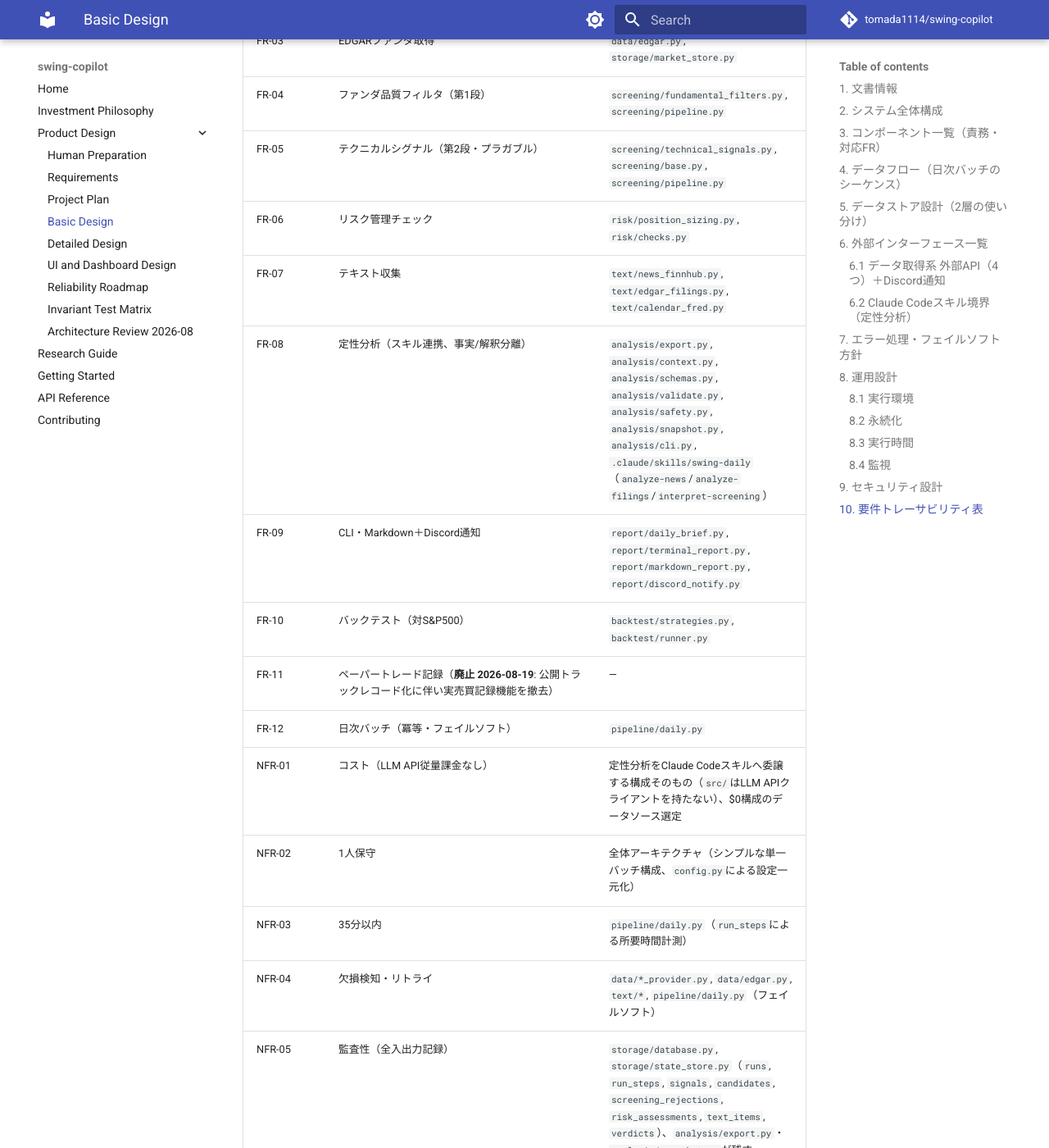
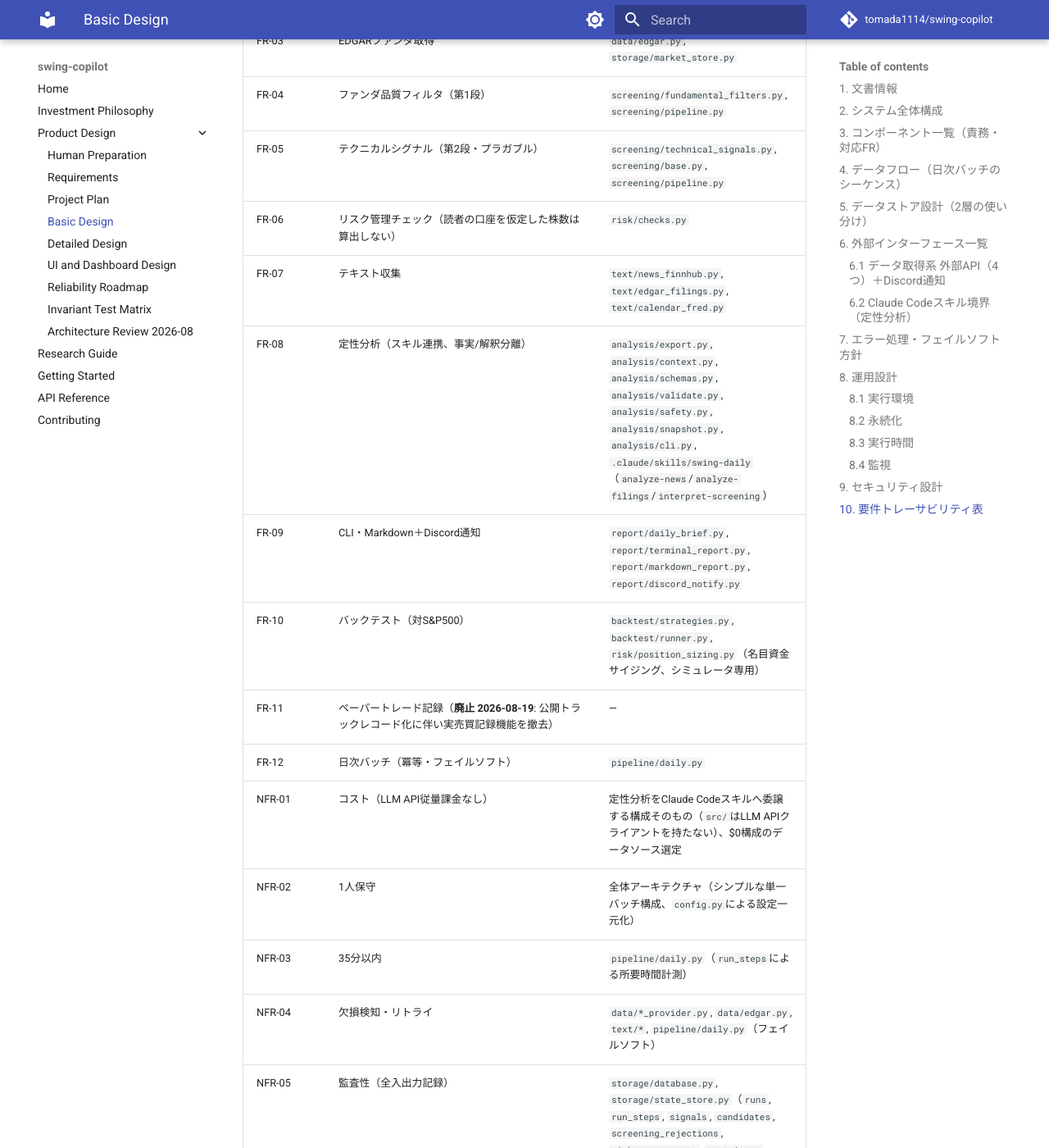
Before and after one commit to tomada1114/swing-copilot, an MkDocs documentation site: the page built from docs/03_basic_design.md, in a window 1280 px wide and 1400 px high, scrolled down 19321 px. Shown: the whole window at 82% size. Built offline with MkDocs 1.6.1 and Material for MkDocs 9.7.7, drawn with Linux system fonts in a browser that asks for light colours; comment, search, counter and statistics services are not loaded.

Commit message:
docs(risk,design): position_sizing.pyをシミュレータ専用と明記し関連文書を訂正する
`risk/position_sizing.py`は本番経路から呼ばれず`backtest/engine.py`と自身の
テストだけが使うことをモジュールdocstringに明記する（配置は変更しない）。
あわせて:
- `docs/03_basic_design.md`のFR-06/FR-10トレーサビリティ表を実態に合わせ、
  position_sizing.pyの記載をFR-10（バックテスト）側へ移す
- `docs/04_detailed_design.md`のディレクトリツリー注記とrisk_assessments互換
  4列（max_shares/shares_by_risk/shares_by_position_cap/sizing_warnings_json）
  のコメントを、#385時点の決定（列は落とさない、src/側の読み手はゼロ）として
  更新する
- `docs/09_research_guide.md`の`binding_constraint`説明を、#348後の意味
  （候補を最初にblockした残存理由。口座サイジング値ではない）へ修正する

Claude-Session: https://claude.ai/code/session_01JSC2ErcEVBHBUih7CnSWwp

```diff
--- a/docs/03_basic_design.md
+++ b/docs/03_basic_design.md
@@ -457,11 +457,11 @@ NFR-03「35分以内」を満たすため、各ステップの`duration_s`を`ru
 | FR-03 | EDGARファンダ取得 | `data/edgar.py`, `storage/market_store.py` |
 | FR-04 | ファンダ品質フィルタ（第1段） | `screening/fundamental_filters.py`, `screening/pipeline.py` |
 | FR-05 | テクニカルシグナル（第2段・プラガブル） | `screening/technical_signals.py`, `screening/base.py`, `screening/pipeline.py` |
-| FR-06 | リスク管理チェック | `risk/position_sizing.py`, `risk/checks.py` |
+| FR-06 | リスク管理チェック（読者の口座を仮定した株数は算出しない） | `risk/checks.py` |
 | FR-07 | テキスト収集 | `text/news_finnhub.py`, `text/edgar_filings.py`, `text/calendar_fred.py` |
 | FR-08 | 定性分析（スキル連携、事実/解釈分離） | `analysis/export.py`, `analysis/context.py`, `analysis/schemas.py`, `analysis/validate.py`, `analysis/safety.py`, `analysis/snapshot.py`, `analysis/cli.py`, `.claude/skills/swing-daily`（`analyze-news`/`analyze-filings`/`interpret-screening`） |
 | FR-09 | CLI・Markdown＋Discord通知 | `report/daily_brief.py`, `report/terminal_report.py`, `report/markdown_report.py`, `report/discord_notify.py` |
-| FR-10 | バックテスト（対S&P500） | `backtest/strategies.py`, `backtest/runner.py` |
+| FR-10 | バックテスト（対S&P500） | `backtest/strategies.py`, `backtest/runner.py`, `risk/position_sizing.py`（名目資金サイジング、シミュレータ専用） |
 | FR-11 | ペーパートレード記録（**廃止 2026-08-19**: 公開トラックレコード化に伴い実売買記録機能を撤去） | — |
 | FR-12 | 日次バッチ（冪等・フェイルソフト） | `pipeline/daily.py` |
 | NFR-01 | コスト（LLM API従量課金なし） | 定性分析をClaude Codeスキルへ委譲する構成そのもの（`src/`はLLM APIクライアントを持たない）、$0構成のデータソース選定 |
```
Also changed, not shown: docs/04_detailed_design.md (+10 -2 lines), docs/09_research_guide.md (+1 -1 lines), 1 other file.
